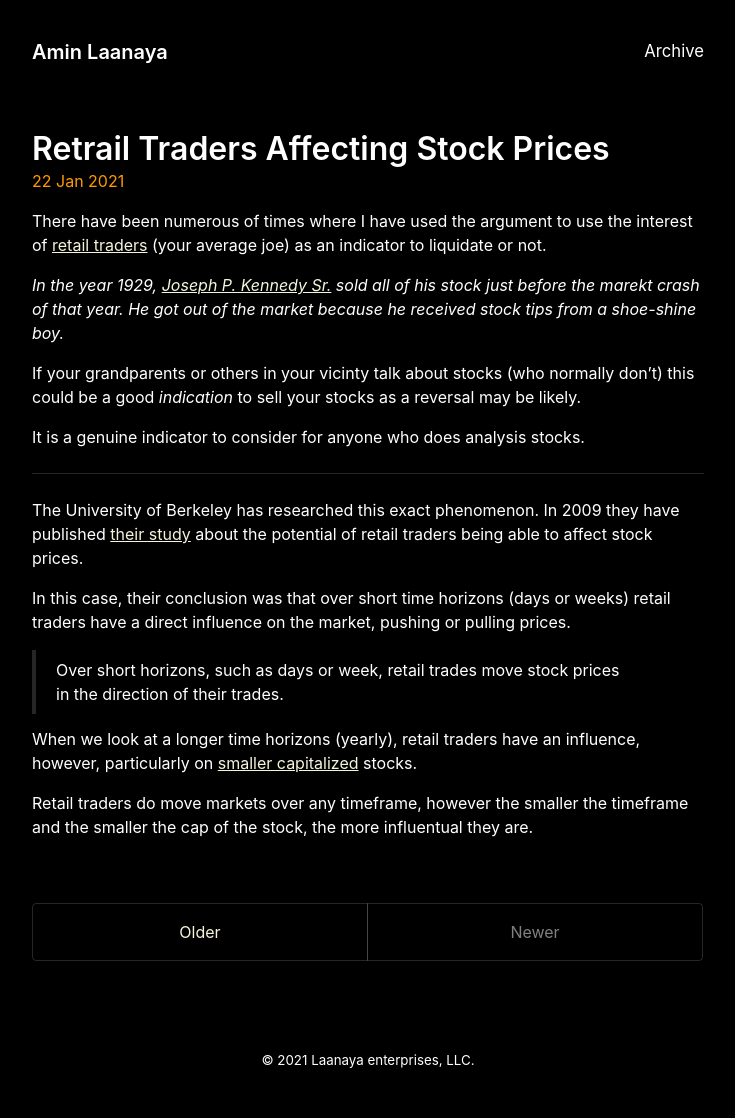
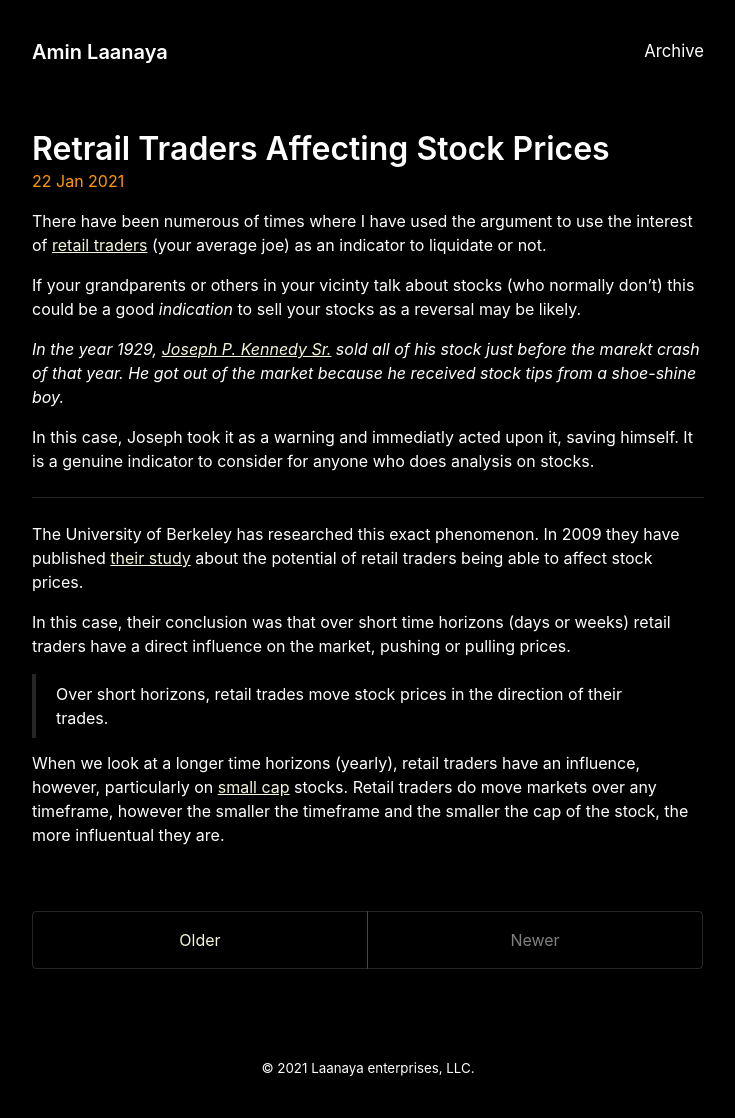
Before and after one commit to Bobcycle/Blog, a Jekyll site: the page built from index.html, in a window 1280 px wide. Shown: the whole page, without its empty margins (272-1007 px from the left). Built offline with Jekyll 4.4.1, drawn with Linux system fonts in a browser that asks for light colours; the list of posts is cut into pages by our own code.

Commit message:
Update 2021-01-22-Retrail-traders-affecting-stock-prices.md

```diff
--- a/_posts/2021-01-22-Retrail-traders-affecting-stock-prices.md
+++ b/_posts/2021-01-22-Retrail-traders-affecting-stock-prices.md
@@ -1,10 +1,10 @@
 There have been numerous of times where I have used the argument to use the interest of [retail traders](https://www.investopedia.com/articles/active-trading/030515/what-difference-between-institutional-traders-and-retail-traders.asp) (your average joe) as an indicator to liquidate or not.
+
+If your grandparents or others in your vicinty talk about stocks (who normally don't) this could be a good *indication* to sell your stocks as a reversal may be likely.
 
 *In the year 1929, [Joseph P. Kennedy Sr.](https://en.wikipedia.org/wiki/Joseph_P._Kennedy_Sr.) sold all of his stock just before the marekt crash of that year. He got out of the market because he received stock tips from a shoe-shine boy.*
 
-If your grandparents or others in your vicinty talk about stocks (who normally don't) this could be a good *indication* to sell your stocks as a reversal may be likely.
-
-It is a genuine indicator to consider for anyone who does analysis stocks.
+In this case, Joseph took it as a warning and immediatly acted upon it, saving himself. It is a genuine indicator to consider for anyone who does analysis on stocks.
 
 ---
 
@@ -12,8 +12,6 @@ The University of Berkeley has researched this exact phenomenon. In 2009 they ha
 
 In this case, their conclusion was that over short time horizons (days or weeks) retail traders have a direct influence on the market, pushing or pulling prices.
 
-> Over short horizons, such as days or week, retail trades move stock prices in the direction of their trades.
+> Over short horizons, retail trades move stock prices in the direction of their trades.
 
-When we look at a longer time horizons (yearly), retail traders have an influence, however, particularly on [smaller capitalized](https://www.investopedia.com/terms/s/small-cap.asp#:~:text=A%20small%20cap%20is%20generally,institutional%20investors%20through%20growth%20opportunities.) stocks.
-
-Retail traders do move markets over any timeframe, however the smaller the timeframe and the smaller the cap of the stock, the more influentual they are.
+When we look at a longer time horizons (yearly), retail traders have an influence, however, particularly on [small cap](https://www.investopedia.com/terms/s/small-cap.asp#:~:text=A%20small%20cap%20is%20generally,institutional%20investors%20through%20growth%20opportunities.) stocks. Retail traders do move markets over any timeframe, however the smaller the timeframe and the smaller the cap of the stock, the more influentual they are.
```
